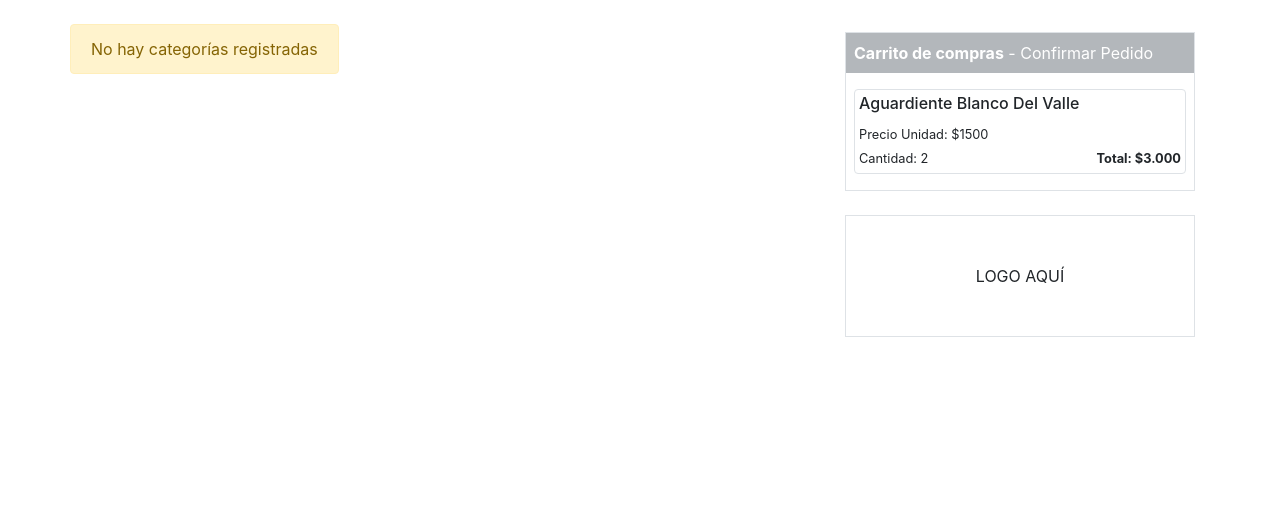
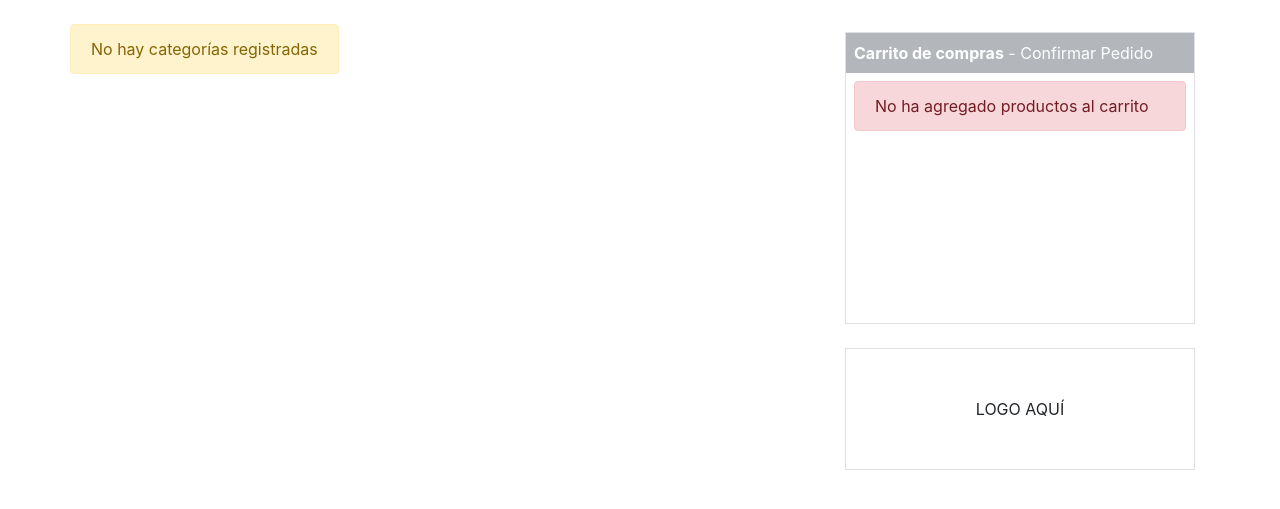
Before and after one commit to Diiego1500/correo_noche, a Symfony app: template templates/category/index.html.twig in a window 1280 px wide. Shown: the part 56-565 px from the top of the page. Run offline with Twig, Linux system fonts and the light colour scheme; the template is opened without the code that fills it, so the values that code supplies are empty; some libraries are stand-ins or nearby versions.

Commit message:
carrito de compras en cateogrias

```diff
--- a/templates/category/index.html.twig
+++ b/templates/category/index.html.twig
@@ -7,8 +7,6 @@
 {% block body %}
     {{ parent() }}
     <div class="container">
-        {#        <h1>Categorías</h1>#}
-        {#        <a href="{{ path('category_new') }}">Nueva Categoría</a>#}
         <div class="row d-flex justify-content-center my-4">
             <div class="col-md-8">
                 <div class="row">
@@ -20,7 +18,6 @@
                                      width="100%">
                                 <hr>
                                 <h4 class="text-center">{{ category.name }}</h4>
-                                {#                                <p>{{ category.description }}</p>#}
                                 <div class="text-center">
                                     <a href="{{ path('category_show',{id:category.id}) }}">Ver</a> |
                                     <a href="{{ path('category_edit',{id:category.id}) }}">Editar</a>
@@ -35,18 +32,31 @@
             <div class="col-md-4">
                 <div class="border my-2">
                     <div class="p-2" style="background-color: #b3b7bb; color: white">
-                        <strong>Carrito de compras</strong> - Confirmar Pedido</div>
-                    <div class="p-2">
-                        <div class="p-1 my-2 rounded border">
-                            <h6>Aguardiente Blanco Del Valle</h6>
-                            <div><small>Precio Unidad: $1500</small></div>
-                            <div class="row">
-                                <div class="col-md-6"><small>Cantidad: 2</small></div>
-                                <div class="col-md-6 text-right">
-                                    <small><strong>Total: $3.000</strong></small>
+                        <strong>Carrito de compras</strong> - Confirmar Pedido
+                    </div>
+                    <div id="shopping_car" style="width: 100%; height: 250px; overflow-y: scroll; overflow-x: hidden;">
+                        {% if order is not null %}
+                            {% for productorder in order.productOrders %}
+                                {% set product = productorder.product %}
+                                <div class="p-2">
+                                    <div class="p-1 rounded border">
+                                        <h6>{{ product.name }}</h6>
+                                        <div><small>Precio Unidad: ${{ product.price }}</small></div>
+                                        <div class="row">
+                                            <div class="col-md-6"><small>Cantidad: {{ productorder.cantidad }}</small>
+                                            </div>
+                                            <div class="col-md-6 text-right">
+                                                <small><strong>SubTotal: {{ product.price * productorder.cantidad }}</strong></small>
+                                            </div>
+                                        </div>
+                                    </div>
                                 </div>
+                            {% endfor %}
+                        {% else %}
+                            <div class="p-2">
+                                <div class="alert alert-danger ">No ha agregado productos al carrito</div>
                             </div>
-                        </div>
+                        {% endif %}
                     </div>
                 </div>
                 <div class="border p-5 my-4 text-center">
```
Also changed, not shown: src/Controller/CategoryController.php (+11 -0 lines).
